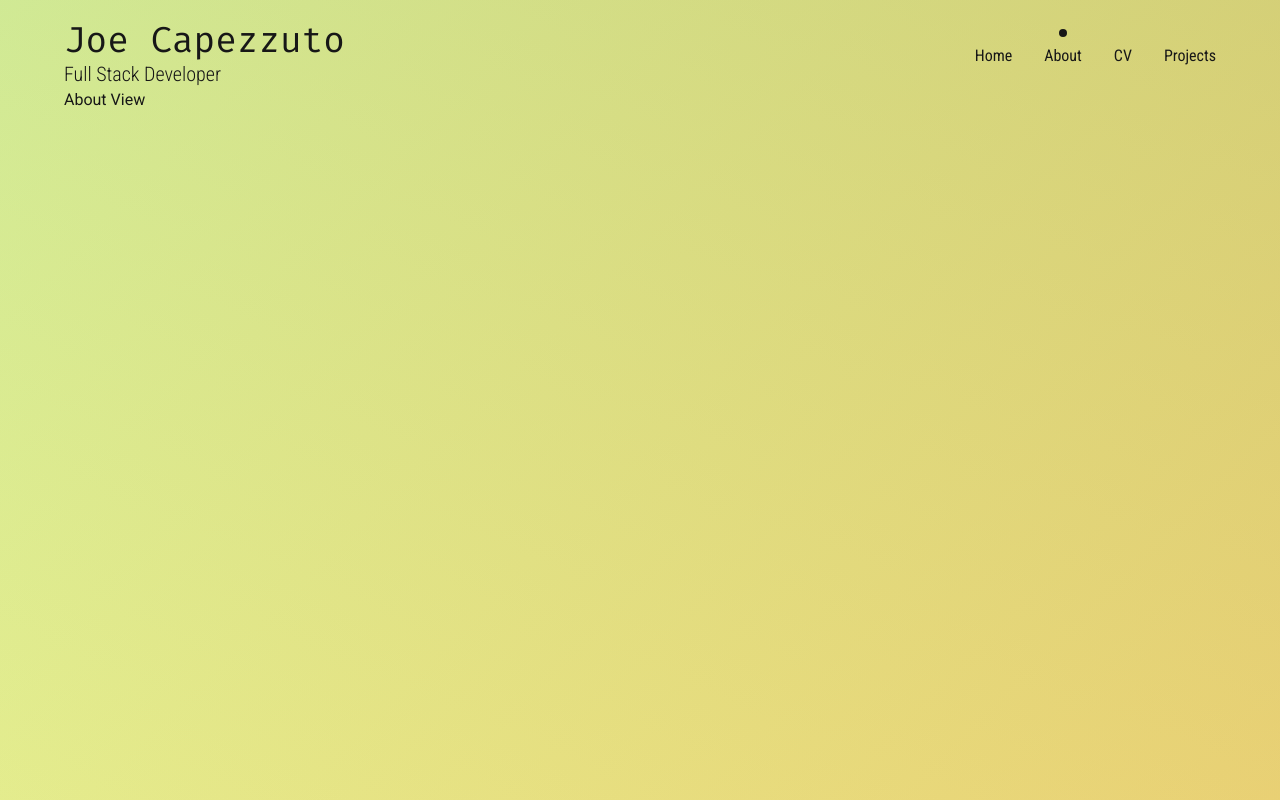
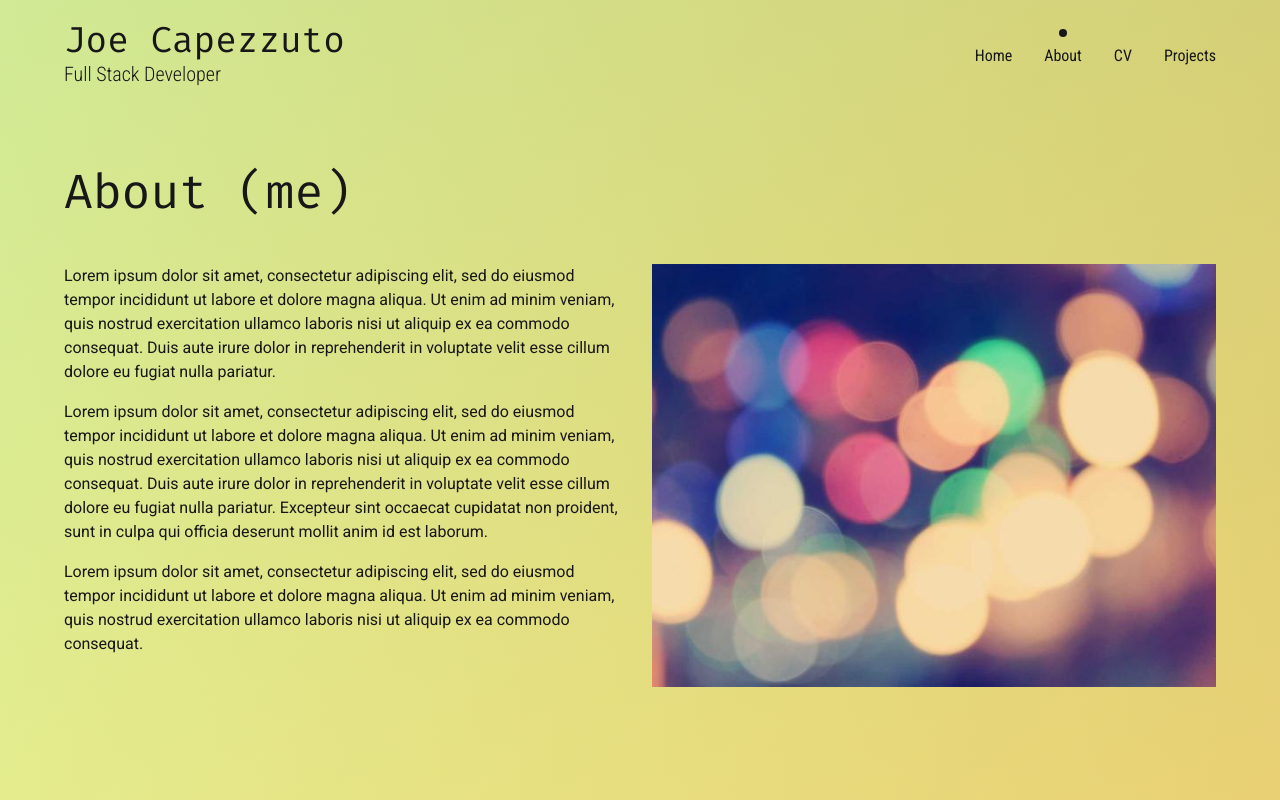
Before and after one commit to Capezzuto/portfolio-v2, a Next.js app: page /about in a window 1280 px wide. Built offline with nearby package versions, Linux system fonts and the light colour scheme.

Commit message:
Create basic layout for About page

```diff
--- a/src/app/(static)/about/page.tsx
+++ b/src/app/(static)/about/page.tsx
@@ -1,7 +1,43 @@
+import Image from 'next/image';
 import React from 'react';
 
 const AboutPage = () => {
-	return <section className='about-page'>About View</section>;
+	return (
+		<section className='about-page'>
+			<h1 className='font-(family-name:--font-fira-code) text-3xl md:text-4xl lg:text-5xl mt-20 mb-12'>About (me)</h1>
+			<div className='flex flex-col md:flex-row-reverse gap-6 md:gap-4 lg:gap-6'>
+				<div className='image-column flex-1'>
+					<Image
+						alt='It’s me'
+						width={640}
+						height={480}
+						// sizes='(max-width:768px) 640px, 480px'
+						src='/56-640x480.jpg'
+					/>
+				</div>
+				<div className='text-column flex-1'>
+					<p className='font-(family-name:--font-roboto) text-base mb-4'>
+						Lorem ipsum dolor sit amet, consectetur adipiscing elit, sed do eiusmod tempor incididunt ut labore et
+						dolore magna aliqua. Ut enim ad minim veniam, quis nostrud exercitation ullamco laboris nisi ut aliquip ex
+						ea commodo consequat. Duis aute irure dolor in reprehenderit in voluptate velit esse cillum dolore eu fugiat
+						nulla pariatur.
+					</p>
+					<p className='font-(family-name:--font-roboto) text-base mb-4'>
+						Lorem ipsum dolor sit amet, consectetur adipiscing elit, sed do eiusmod tempor incididunt ut labore et
+						dolore magna aliqua. Ut enim ad minim veniam, quis nostrud exercitation ullamco laboris nisi ut aliquip ex
+						ea commodo consequat. Duis aute irure dolor in reprehenderit in voluptate velit esse cillum dolore eu fugiat
+						nulla pariatur. Excepteur sint occaecat cupidatat non proident, sunt in culpa qui officia deserunt mollit
+						anim id est laborum.
+					</p>
+					<p className='font-(family-name:--font-roboto) text-base mb-4'>
+						Lorem ipsum dolor sit amet, consectetur adipiscing elit, sed do eiusmod tempor incididunt ut labore et
+						dolore magna aliqua. Ut enim ad minim veniam, quis nostrud exercitation ullamco laboris nisi ut aliquip ex
+						ea commodo consequat.
+					</p>
+				</div>
+			</div>
+		</section>
+	);
 };
 
 export default AboutPage;
```
Also changed, not shown: public/56-640x480.jpg (added), public/56-640x640.jpg (added).
